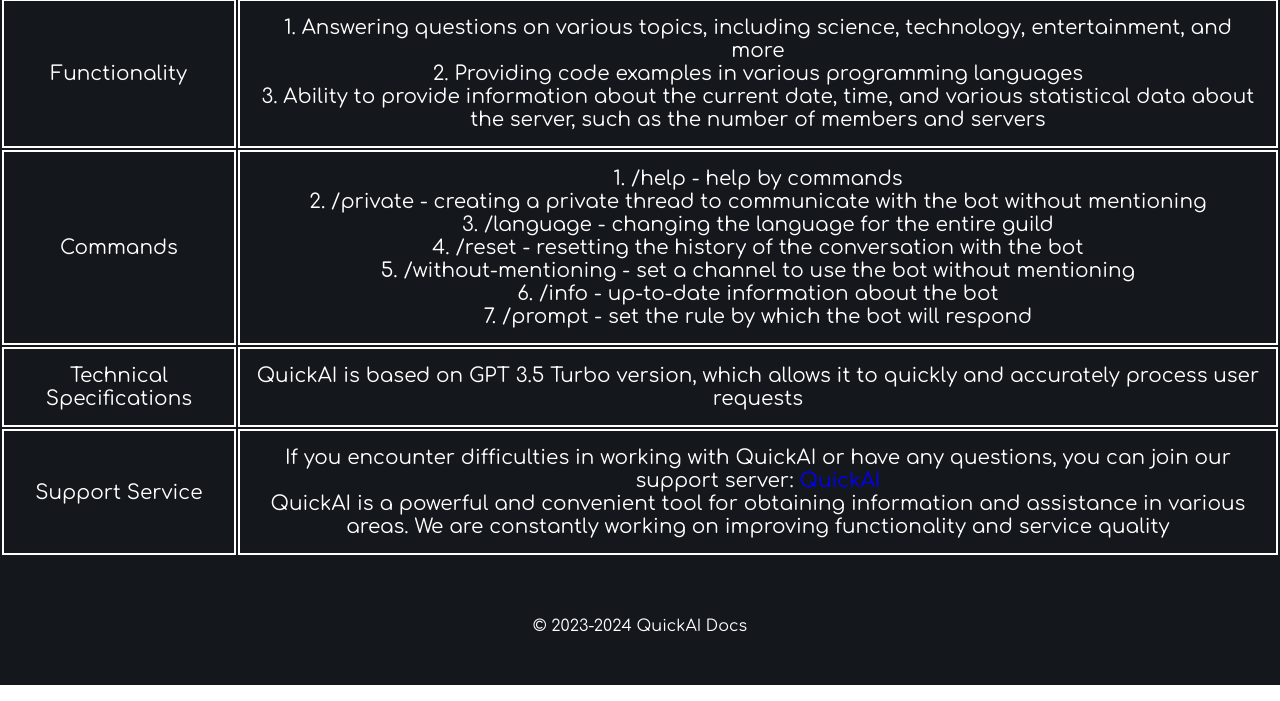
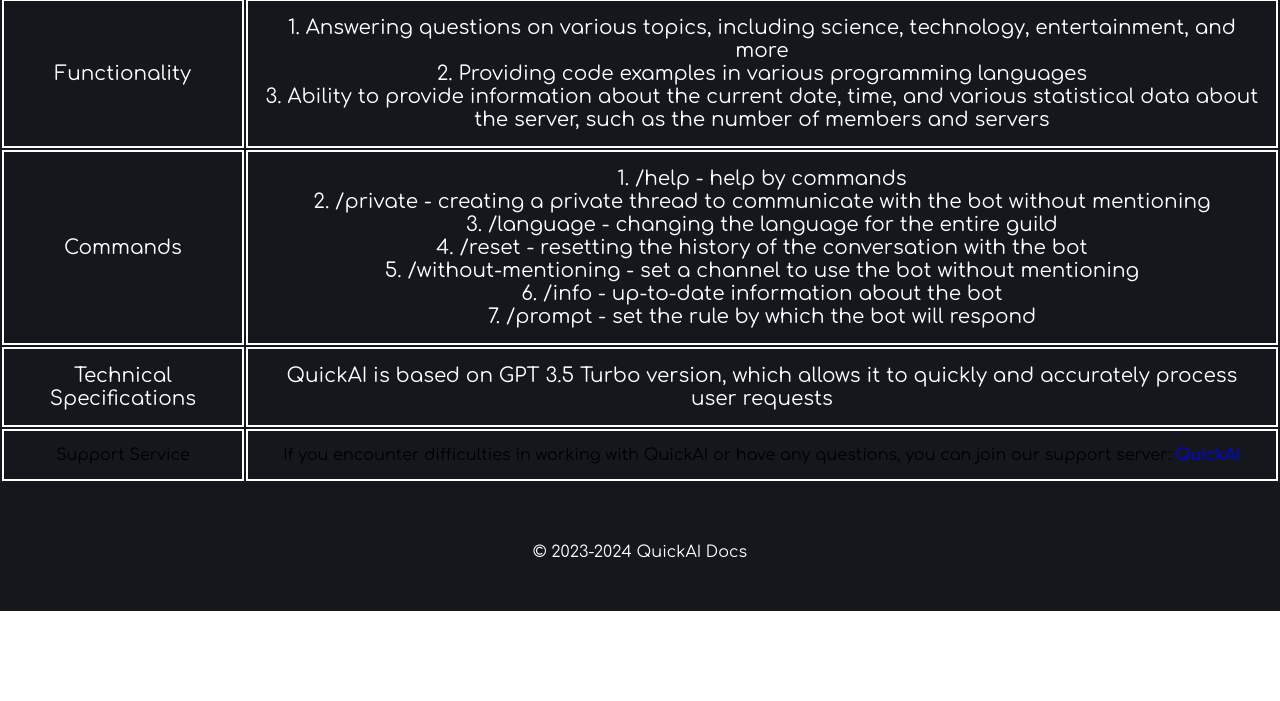
Before and after one commit to waysset0/quickaidocs, a plain HTML site: page index.html in a window 1280 px wide. Shown: the part 99-800 px from the top of the page. Drawn offline with Linux system fonts and the light colour scheme.

Commit message:
то ля это ля

```diff
--- a/index.html
+++ b/index.html
@@ -32,8 +32,8 @@
                 <td class="divider__text">QuickAI is based on GPT 3.5 Turbo version, which allows it to quickly and accurately process user requests</td>
             </tr>
             <tr class="divider">
-                <td class="divider__text">Support Service</td>
-                <td class="divider__text">If you encounter difficulties in working with QuickAI or have any questions, you can join our support server: <a href="https://dsc.gg/quickaibot" class="link">QuickAI</a><br>QuickAI is a powerful and convenient tool for obtaining information and assistance in various areas. We are constantly working on improving functionality and service quality</td>
+                <td class="divider__text1">Support Service</td>
+                <td class="divider__text1">If you encounter difficulties in working with QuickAI or have any questions, you can join our support server: <a href="https://dsc.gg/quickaibot" class="link">QuickAI</a></td>
             </tr>
         </table>
 
```
